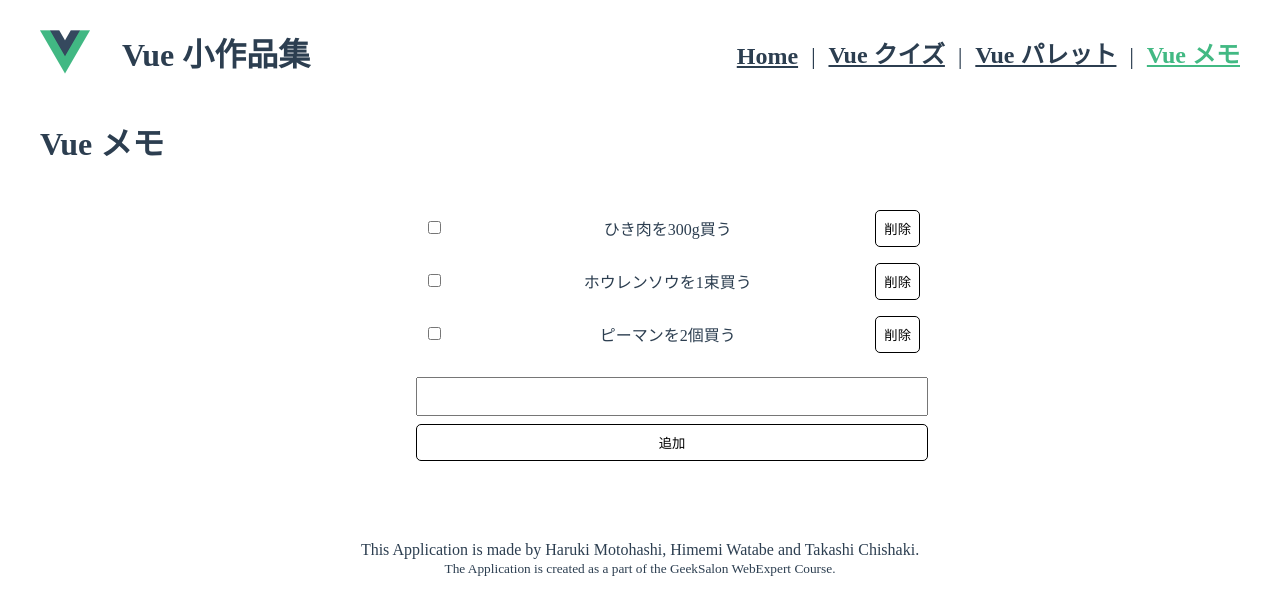
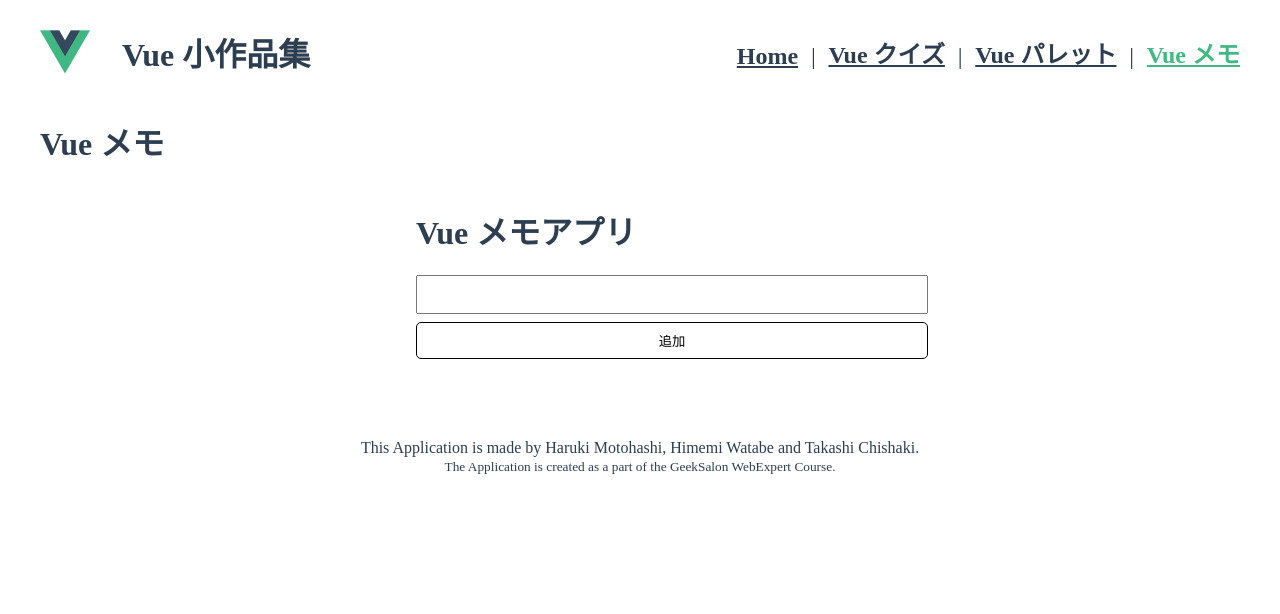
Before and after one commit to webex14-team-8/team-demo-app, a Vue app: page /memo in a window 1280 px wide. Shown: the top 614 px of the page. Built offline with nearby package versions, Linux system fonts and the light colour scheme.

Commit message:
メモ機能を作成しました

```diff
--- a/src/views/MemoApp.vue
+++ b/src/views/MemoApp.vue
@@ -1,38 +1,57 @@
 <template>
   <h1>Vue メモ</h1>
-  <div class="memo-list">
-    <ul class="memo-list__container">
-      <li class="memo">
-        <div class="memo__checkbox">
-          <input type="checkbox" />
-        </div>
-        <div class="memo__text">ひき肉を300g買う</div>
-        <button class="memo__delete">削除</button>
-      </li>
-      <li class="memo">
-        <div class="memo__checkbox">
-          <input type="checkbox" />
-        </div>
-        <div class="memo__text">ホウレンソウを1束買う</div>
-        <button class="memo__delete">削除</button>
-      </li>
-      <li class="memo">
-        <div class="memo__checkbox">
-          <input type="checkbox" />
-        </div>
-        <div class="memo__text">ピーマンを2個買う</div>
-        <button class="memo__delete">削除</button>
-      </li>
-    </ul>
+  <div id="app" class="memo-list">
+    <h1>Vue メモアプリ</h1>
+    <li v-for="(memo, index) in memos" v-bind:key="index" class="memo">
+      <!-- <div class="memo__checkbox">
+        <input type="checkbox" v-model="memo.isDone" />
+      </div> -->
+      <div v-if="memo.isDone" class="memo__text memo__text--done">
+        {{ index }}:{{ memo.text }}
+      </div>
+      <div v-else class="memo__text">{{ index }}:{{ memo.text }}</div>
+      <button v-on:click="deleteMemo(index)" class="memo__delete">削除</button>
+    </li>
     <div class="add-memo-field">
-      <input class="add-memo-field__input" type="text" />
-      <button class="add-memo-field__button">追加</button>
+      <input class="add-memo-field__input" type="text" v-model="inputMemo" />
+      <button class="add-memo-field__button" v-on:click="addMemo">追加</button>
     </div>
   </div>
 </template>
 
 <script>
-export default {}
+export default {
+  data() {
+    return {
+      inputMemo: "",
+      memos: [
+        // {
+        //   text: "ひき肉を300g買う",
+        //   isDone: false,
+        // },
+        // {
+        //   text: "ホウレンソウを1束買う",
+        //   isDone: false,
+        // },
+        // {
+        //   text: "ピーマンを2個買う",
+        //   isDone: false,
+        // },
+      ],
+    }
+  },
+  methods: {
+    addMemo() {
+      if (this.inputMemo !== "") {
+        const memo = { text: this.inputMemo, isDone: false }
+        this.memos.push(memo)
+      }
+    },
+    deleteMemo(index) {
+      this.memos.splice(index, 1)
+    },
+  },
+}
 </script>
 
 <style scoped>
```
